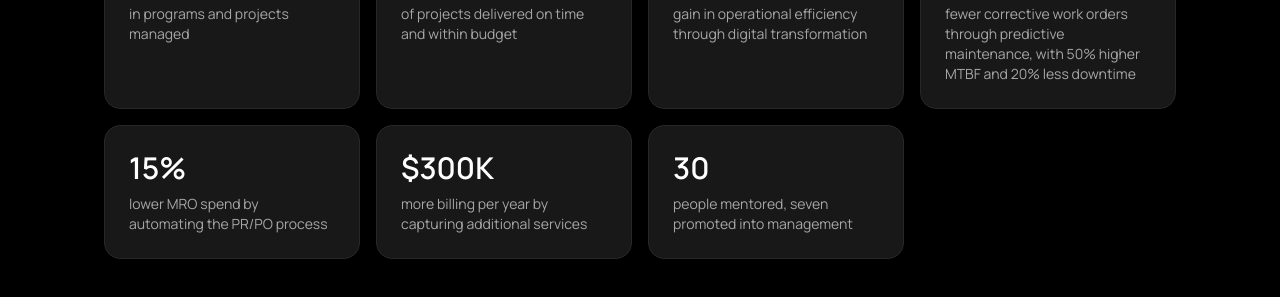
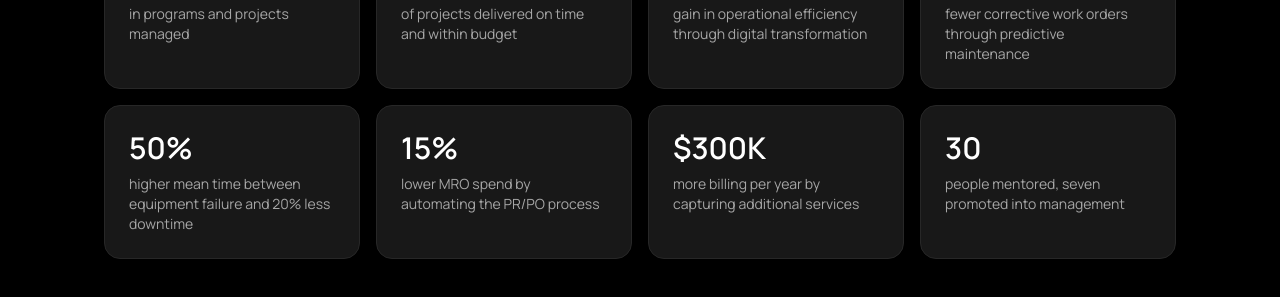
Before and after one commit to mmahmo1/Professional-Portfolio-Website, a plain HTML site: page index.html in a window 1280 px wide. Shown: the part 655-952 px from the top of the page. Drawn offline with Linux system fonts and the light colour scheme.

Commit message:
Hero: split predictive maintenance tile into work orders and MTBF tiles
Co-Authored-By: Claude Opus 5.5 <noreply@anthropic.com>

```diff
--- a/index.html
+++ b/index.html
@@ -276,7 +276,8 @@
       <div class="stat reveal"><span class="heading-4">$100M+</span><span class="body-6 muted">in programs and projects managed</span></div>
       <div class="stat reveal"><span class="heading-4">95%</span><span class="body-6 muted">of projects delivered on time and within budget</span></div>
       <div class="stat reveal"><span class="heading-4">35%</span><span class="body-6 muted">gain in operational efficiency through digital transformation</span></div>
-      <div class="stat reveal"><span class="heading-4">20%</span><span class="body-6 muted">fewer corrective work orders through predictive maintenance, with 50% higher MTBF and 20% less downtime</span></div>
+      <div class="stat reveal"><span class="heading-4">20%</span><span class="body-6 muted">fewer corrective work orders through predictive maintenance</span></div>
+      <div class="stat reveal"><span class="heading-4">50%</span><span class="body-6 muted">higher mean time between equipment failure and 20% less downtime</span></div>
       <div class="stat reveal"><span class="heading-4">15%</span><span class="body-6 muted">lower MRO spend by automating the PR/PO process</span></div>
       <div class="stat reveal"><span class="heading-4">$300K</span><span class="body-6 muted">more billing per year by capturing additional services</span></div>
       <div class="stat reveal"><span class="heading-4">30</span><span class="body-6 muted">people mentored, seven promoted into management</span></div>
```
